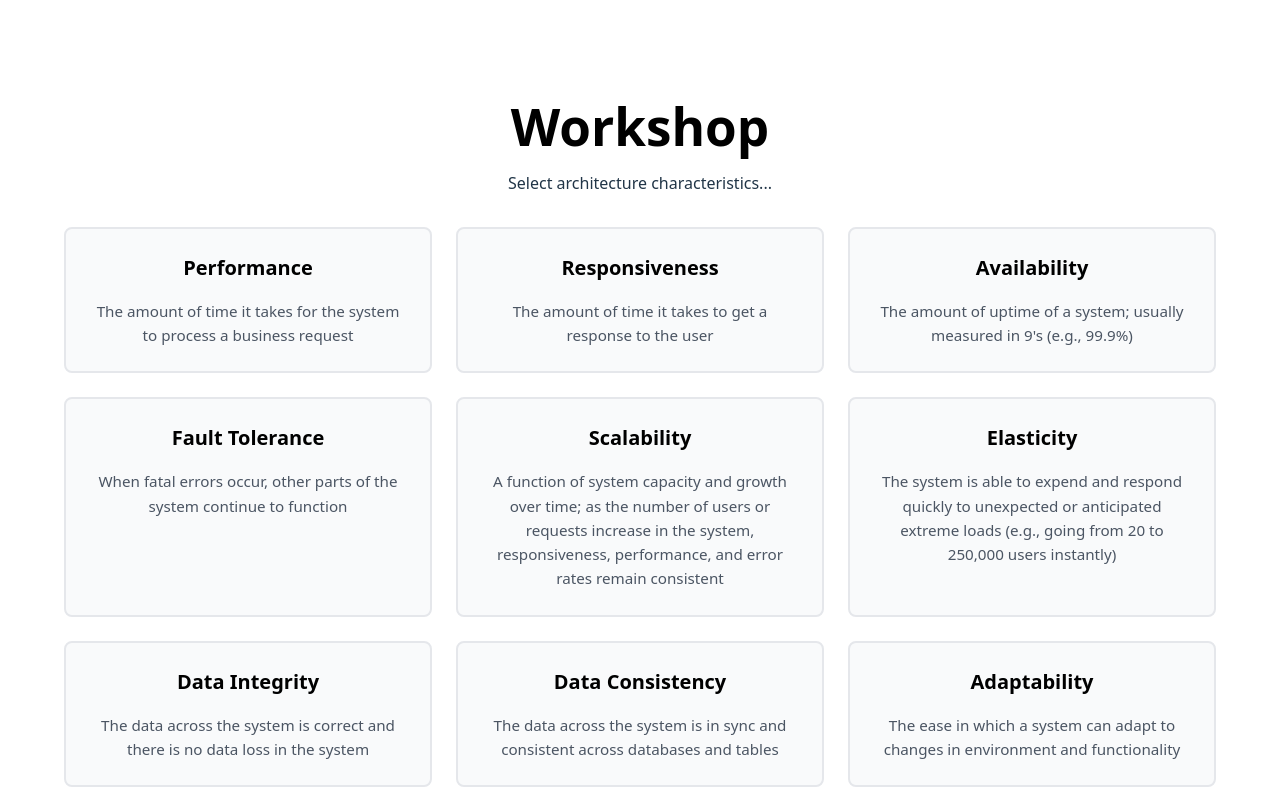
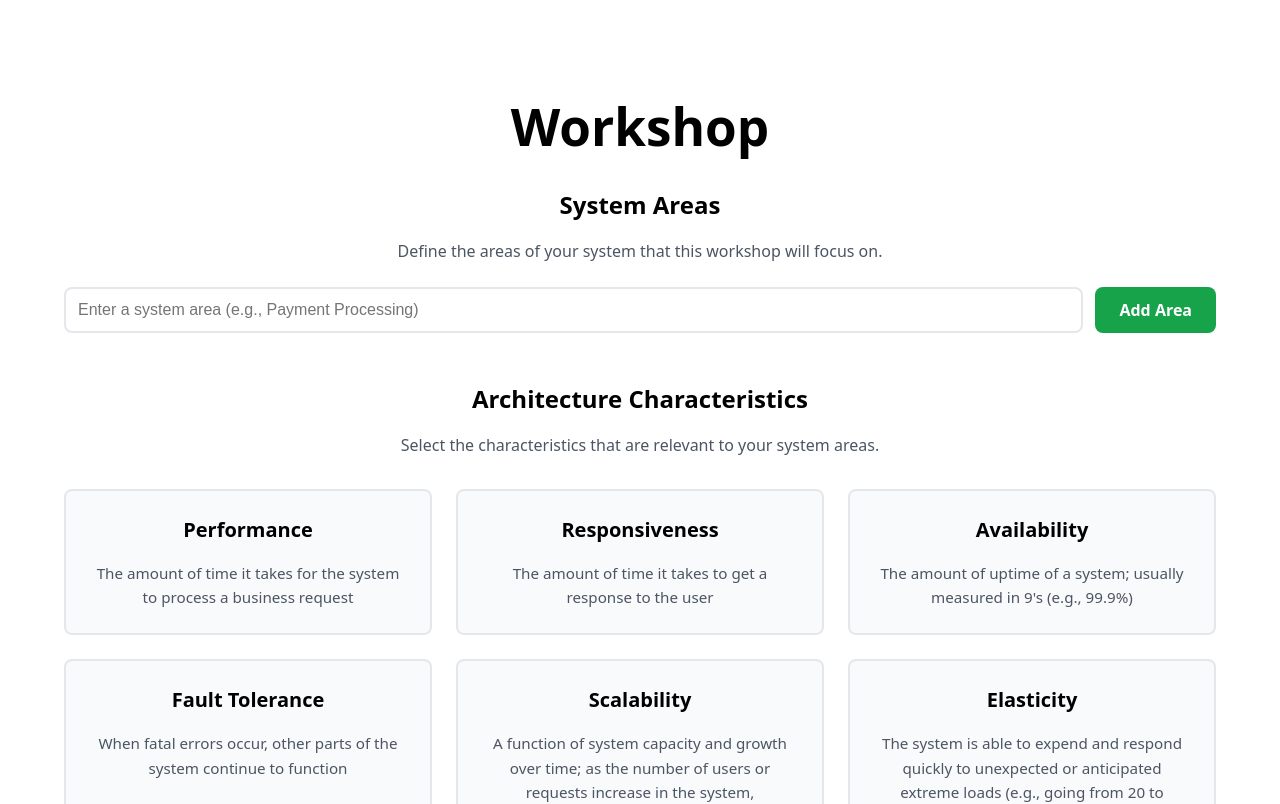
Before and after one commit to craighoustondev/architecure-characteristics, a Vue app in the folder frontend/: page /workshop in a window 1280 px wide. Shown: the top 804 px of the page. Built offline with nearby package versions, Linux system fonts and the light colour scheme.

Commit message:
Implement system areas functionality in Workshop component: add input for new areas, buttons for adding/removing areas, and update tests to validate new features. Enhance styles for better user experience.

```diff
--- a/frontend/src/views/Workshop.vue
+++ b/frontend/src/views/Workshop.vue
@@ -98,6 +98,22 @@ const characteristics: Characteristic[] = [
   }
 ]
 
+// System areas state
+const systemAreas = ref<string[]>([])
+const newArea = ref('')
+
+const addSystemArea = () => {
+  if (newArea.value.trim()) {
+    systemAreas.value.push(newArea.value.trim())
+    newArea.value = ''
+  }
+}
+
+const removeSystemArea = (index: number) => {
+  systemAreas.value.splice(index, 1)
+}
+
+// Characteristics selection state
 const selectedCharacteristics = ref<Set<string>>(new Set())
 
 const toggleSelection = (name: string) => {
@@ -118,7 +134,44 @@ const isSelected = (name: string) => {
 <template>
   <div class="workshop-page">
     <h1>Workshop</h1>
-    <p>Select architecture characteristics...</p>
+
+    <!-- System Areas Section -->
+    <section class="system-areas-section">
+      <h2>System Areas</h2>
+      <p>Define the areas of your system that this workshop will focus on.</p>
+
+      <div class="area-input-group">
+        <input
+          v-model="newArea"
+          type="text"
+          placeholder="Enter a system area (e.g., Payment Processing)"
+          @keyup.enter="addSystemArea"
+        />
+        <button @click="addSystemArea">Add Area</button>
+      </div>
+
+      <div v-if="systemAreas.length > 0" class="areas-list">
+        <div
+          v-for="(area, index) in systemAreas"
+          :key="index"
+          class="area-tag"
+        >
+          <span>{{ area }}</span>
+          <button
+            class="remove-button"
+            @click="removeSystemArea(index)"
+            aria-label="Remove area"
+          >
+            ×
+          </button>
+        </div>
+      </div>
+    </section>
+
+    <!-- Characteristics Section -->
+    <section class="characteristics-section">
+      <h2>Architecture Characteristics</h2>
+      <p>Select the characteristics that are relevant to your system areas.</p>
 
       <div class="characteristics-grid">
         <CharacteristicCard
@@ -130,6 +183,7 @@ const isSelected = (name: string) => {
           @click="toggleSelection(characteristic.name)"
         />
       </div>
+    </section>
   </div>
 </template>
 
@@ -142,7 +196,107 @@ const isSelected = (name: string) => {
 
 h1 {
   color: #000000;
-  margin-bottom: 1rem;
+  margin-bottom: 2rem;
+}
+
+h2 {
+  color: #000000;
+  font-size: 1.5rem;
+  margin-bottom: 0.5rem;
+}
+
+section {
+  margin-bottom: 3rem;
+}
+
+.system-areas-section p,
+.characteristics-section p {
+  color: #4b5563;
+  margin-bottom: 1.5rem;
+}
+
+.area-input-group {
+  display: flex;
+  gap: 0.75rem;
+  margin-bottom: 1.5rem;
+}
+
+.area-input-group input {
+  flex: 1;
+  padding: 0.75rem;
+  border: 2px solid #e5e7eb;
+  border-radius: 0.5rem;
+  font-size: 1rem;
+  transition: border-color 0.2s;
+}
+
+.area-input-group input:focus {
+  outline: none;
+  border-color: #16a34a;
+}
+
+.area-input-group button {
+  padding: 0.75rem 1.5rem;
+  background-color: #16a34a;
+  color: white;
+  border: none;
+  border-radius: 0.5rem;
+  font-size: 1rem;
+  font-weight: 600;
+  cursor: pointer;
+  transition: background-color 0.2s;
+}
+
+.area-input-group button:hover {
+  background-color: #15803d;
+}
+
+.area-input-group button:active {
+  background-color: #14532d;
+}
+
+.areas-list {
+  display: flex;
+  flex-wrap: wrap;
+  gap: 0.75rem;
+}
+
+.area-tag {
+  display: flex;
+  align-items: center;
+  gap: 0.5rem;
+  padding: 0.5rem 1rem;
+  background-color: #dcfce7;
+  border: 2px solid #16a34a;
+  border-radius: 0.5rem;
+  color: #000000;
+  font-weight: 500;
+}
+
+.area-tag .remove-button {
+  display: flex;
+  align-items: center;
+  justify-content: center;
+  width: 1.25rem;
+  height: 1.25rem;
+  padding: 0;
+  background-color: transparent;
+  color: #dc2626;
+  border: none;
+  border-radius: 50%;
+  font-size: 1.25rem;
+  line-height: 1;
+  cursor: pointer;
+  transition: background-color 0.2s, color 0.2s;
+}
+
+.area-tag .remove-button:hover {
+  background-color: #fee2e2;
+  color: #991b1b;
+}
+
+.area-tag .remove-button:active {
+  background-color: #fecaca;
 }
 
 .characteristics-grid {
```
Also changed, not shown: 1 other file (tests, documents, lock files or other folders). Lines whose indentation alone changed are shown as unchanged.
